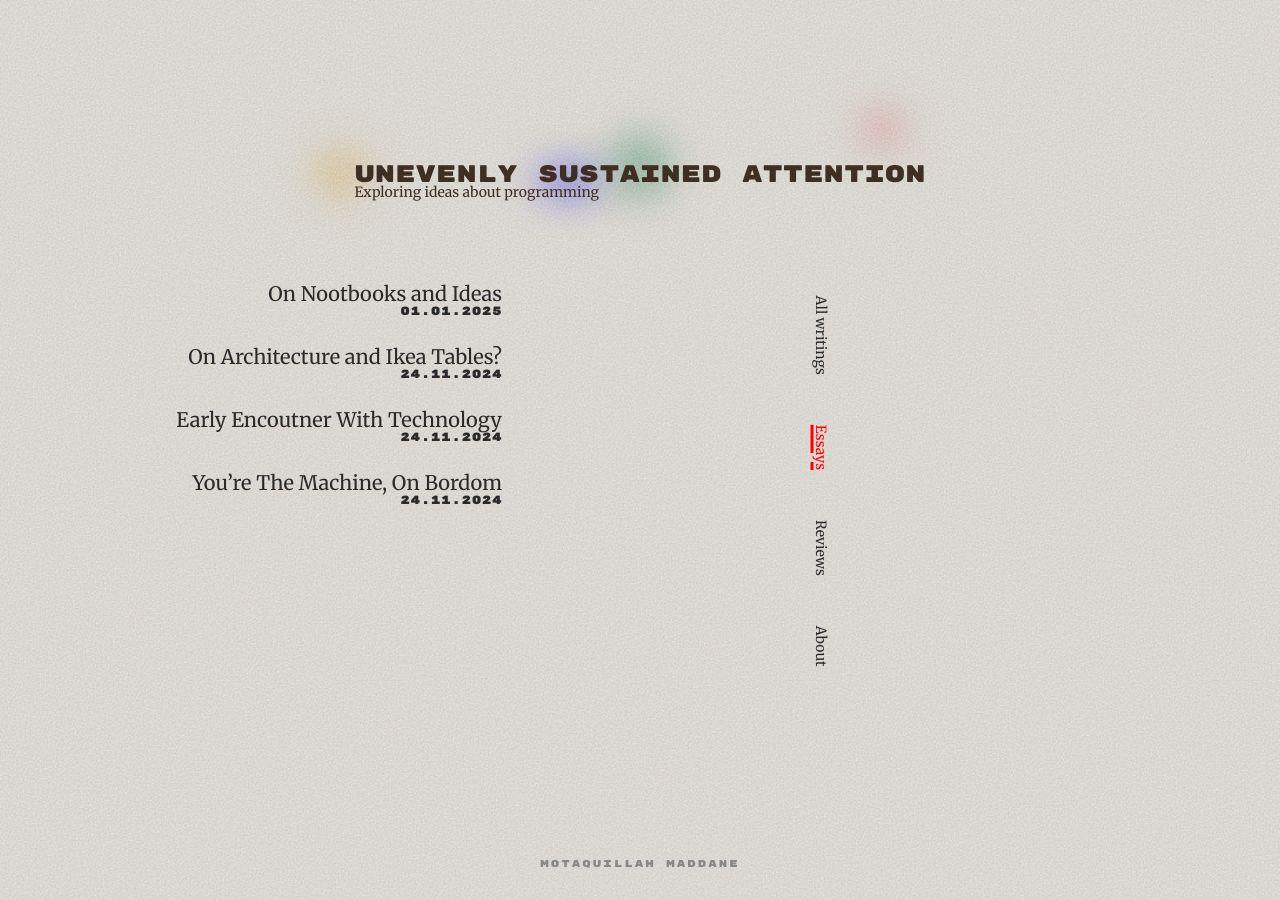
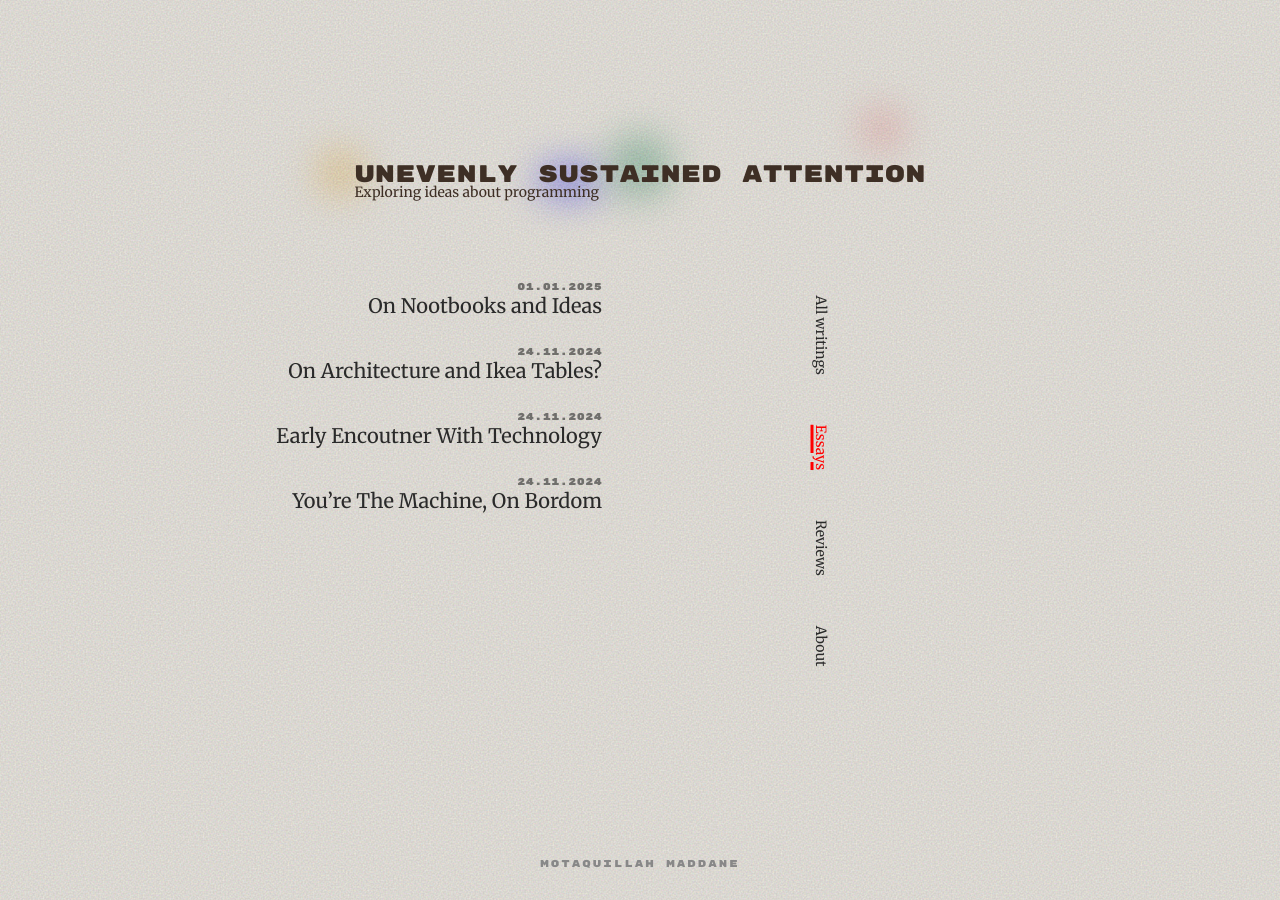
Before and after one commit to kronik3r/kronik3r.github.io, a Jekyll site: the page built from essays.html, in a window 1280 px wide. Built offline with Jekyll 4.4.1, drawn with Linux system fonts in a browser that asks for light colours.

Commit message:
feat: improve home page

```diff
--- a/_includes/post_link.html
+++ b/_includes/post_link.html
@@ -1,4 +1,5 @@
 <a class="post" href="{{ post.url | prepend: site.baseurl }}">
+    <div class="post__date">{{ post.date | date: "%d.%m.%Y" }}</div>
     <h2>{{ post.title }}</h2>
-    <div>{{ post.date | date: "%d.%m.%Y" }}</div>
+    {% if post.subtitle %}<div class="post__subtitle">{{ post.subtitle }}</div> {% endif %}
 </a>
--- a/styles/index.scss
+++ b/styles/index.scss
@@ -48,7 +48,7 @@ body::before {
 .page {
     margin: 0px auto;
     padding: 0px;
-    max-width: 1000px;
+    max-width: 800px;
     width: 80%;
 }
 
@@ -201,6 +201,7 @@ body::before {
         font-weight: 400;
         font-style: normal;
         font-size: 14px;
+        transition: color 0.3s ease;
 
         &:not(:last-child) {
             margin-right: 20px;
@@ -212,12 +213,11 @@ body::before {
 
         &.active {
             color: #888888;
-        }
-
-        &.active {
             text-decoration: underline;
             text-decoration-thickness: 3px;
         }
+
+
     }
 }
 
@@ -229,10 +229,6 @@ body::before {
 .posts {
     flex: 0 0 362px;
     min-height: 400px;
-
-    /*&:hover {
-        color: #888888;
-    }*/
 }
 
 .post {
@@ -244,7 +240,7 @@ body::before {
     }
 
     &:not(:last-child) {
-        margin-bottom: 25px;
+        margin-bottom: 30px;
     }
 
     * {
@@ -263,7 +259,12 @@ body::before {
         font-family: "Rubik Mono One", serif;
         font-weight: 400;
         font-style: normal;
-        font-size: 12px;
+        font-size: 10px;
+        opacity: 0.6;
+    }
+
+    .post__date {
+
     }
 }
 
@@ -279,6 +280,7 @@ body::before {
         font-style: normal;
         font-size: 14px;
         text-decoration: none;
+        transition: color 0.3s ease;
     }
 
     a:not(:last-child) {
```
